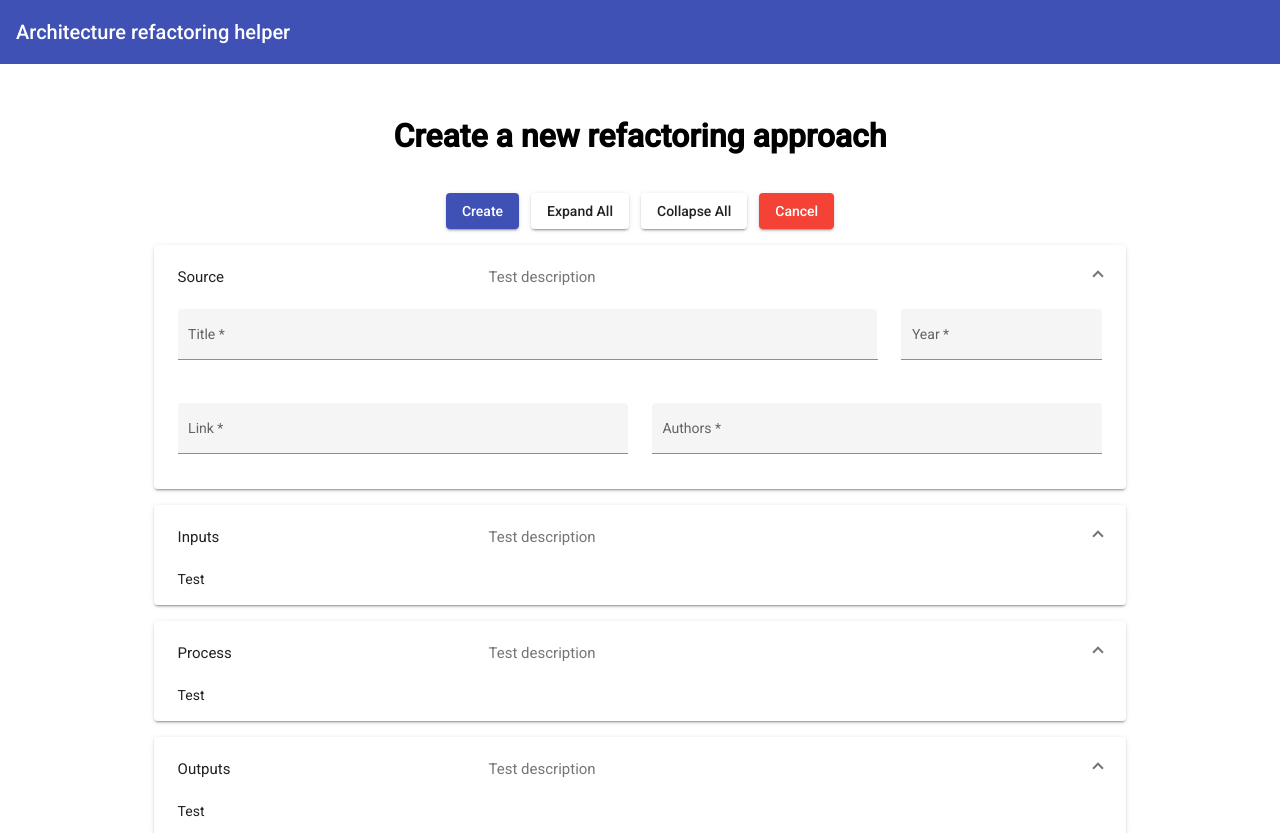
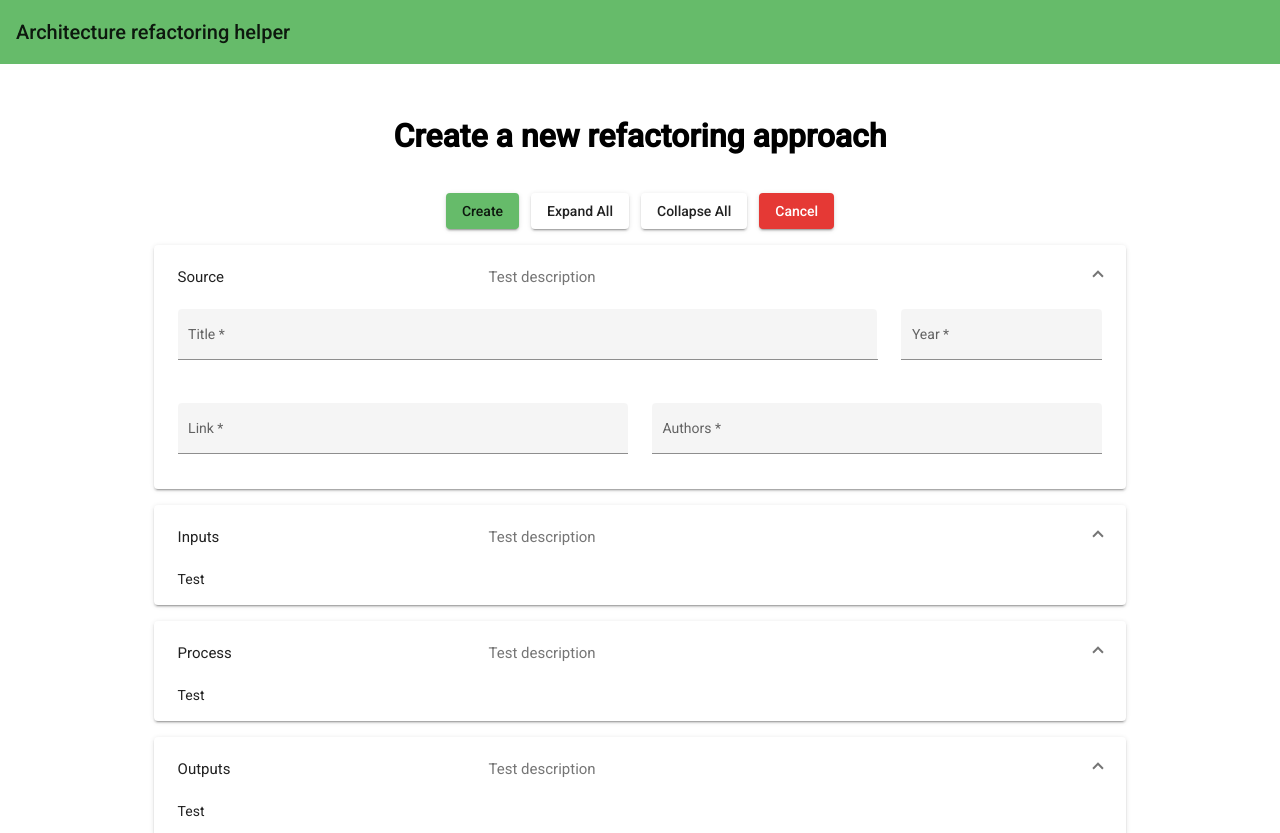
Before and after one commit to jfr609/architecture-refactoring-helper, an Angular app in the folder UI/: page /approach in a window 1280 px wide. Shown: the top 833 px of the page. Built offline with nearby package versions, Linux system fonts and the light colour scheme.

Commit message:
Add custom color theme

```diff
--- a/UI/angular.json
+++ b/UI/angular.json
@@ -27,7 +27,7 @@
               "src/assets"
             ],
             "styles": [
-              "./node_modules/@angular/material/prebuilt-themes/indigo-pink.css",
+              "src/theme.scss",
               "src/styles.css"
             ],
             "scripts": []
--- a/UI/src/app/components/views/approach-view/approach-view.component.ts
+++ b/UI/src/app/components/views/approach-view/approach-view.component.ts
@@ -4,7 +4,7 @@ import {Subscription} from "rxjs";
 import {ActivatedRoute, ParamMap, Router} from "@angular/router";
 import {RefactoringApproachService} from "../../../../../api/repository/services/refactoring-approach.service";
 import {UtilService} from "../../../services/util.service";
-import {NAV_PARAM_APPROACH_ID, URL_REGEX} from "../../../app.constants";
+import {NAV_PARAM_APPROACH_ID} from "../../../app.constants";
 import {MatAccordion} from "@angular/material/expansion";
 import {FormControl, Validators} from "@angular/forms";
 import {CustomValidators} from "../../../utils/custom-validators";
--- /dev/null
+++ b/UI/src/theme.scss
@@ -0,0 +1,10 @@
+@import "../node_modules/@angular/material/theming";
+@include mat-core();
+
+$light-theme-primary: mat-palette($mat-green, 400);
+$light-theme-accent: mat-palette($mat-indigo, A400);
+$light-theme-warn: mat-palette($mat-red, 600);
+
+$light-theme: mat-light-theme($light-theme-primary, $light-theme-accent, $light-theme-warn);
+
+@include angular-material-theme($light-theme);
```
